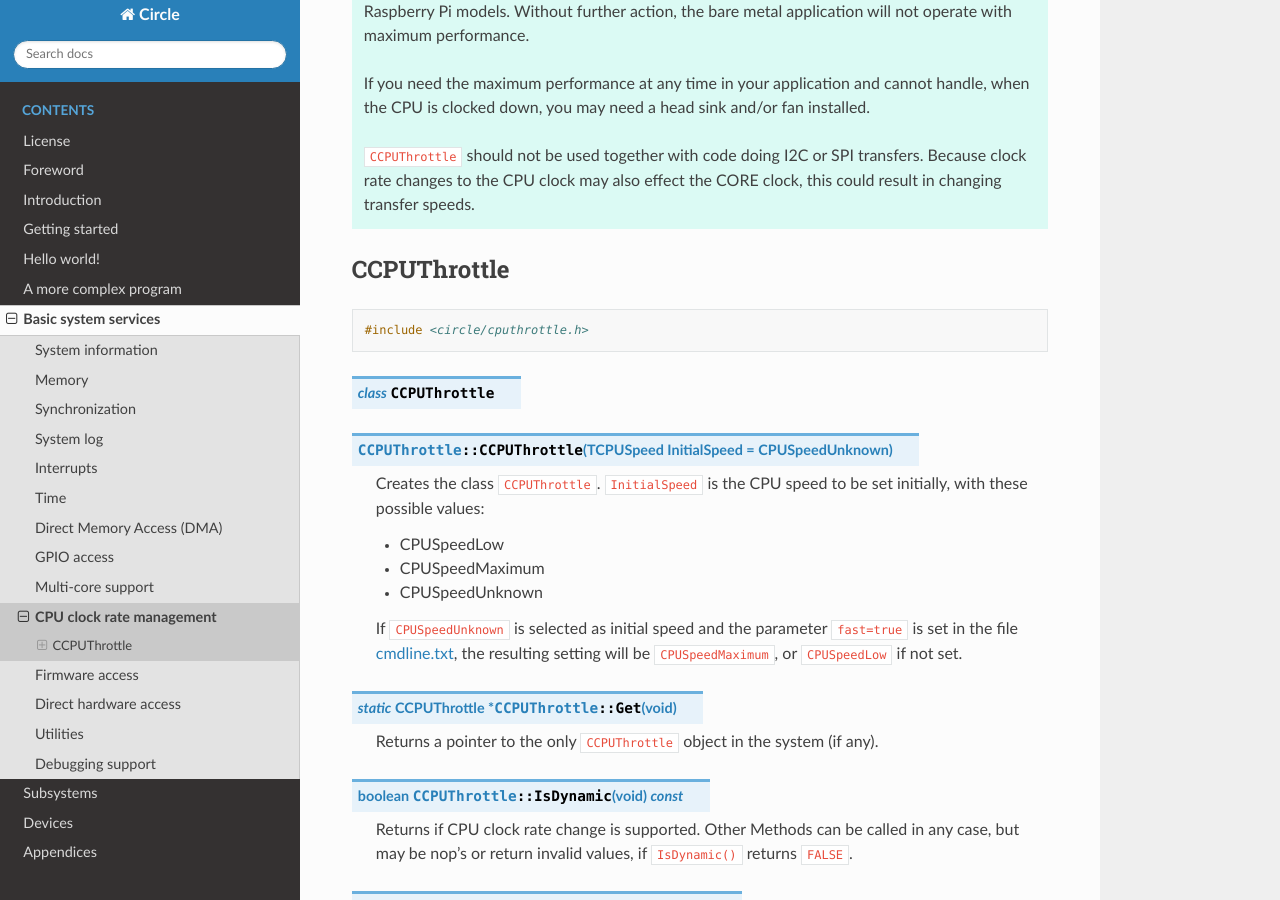
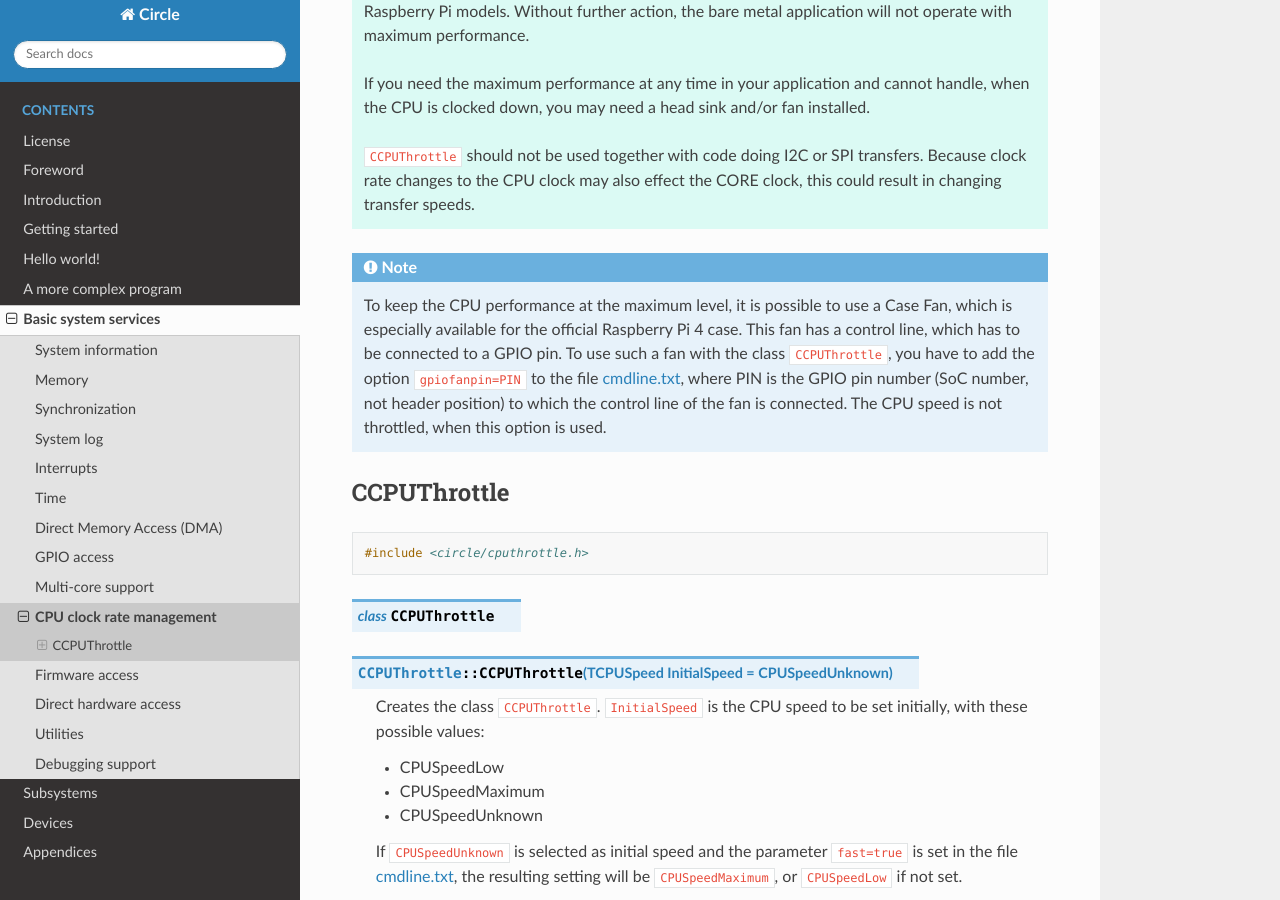
Before and after one commit to rsta2/circle-docs, a Sphinx documentation site: the page built from docs/basic-system-services/cpu-clock-rate-management.rst, in a window 1280 px wide and 900 px high, scrolled down 932 px. Built offline with Sphinx 7.4.7 and the Read the Docs theme 2.0.0, drawn with Linux system fonts in a browser that asks for light colours.

Commit message:
basic-system-services/cpu-clock-rate-management: Add GPIO fan support

```diff
--- a/docs/basic-system-services/cpu-clock-rate-management.rst
+++ b/docs/basic-system-services/cpu-clock-rate-management.rst
@@ -29,6 +29,10 @@ Circle uses the class ``CCPUThrottle`` to implement a CPU clock rate management,
 	If you need the maximum performance at any time in your application and cannot handle, when the CPU is clocked down, you may need a head sink and/or fan installed.
 
 	``CCPUThrottle`` should not be used together with code doing I2C or SPI transfers. Because clock rate changes to the CPU clock may also effect the CORE clock, this could result in changing transfer speeds.
+
+.. note::
+
+	To keep the CPU performance at the maximum level, it is possible to use a Case Fan, which is especially available for the official Raspberry Pi 4 case. This fan has a control line, which has to be connected to a GPIO pin. To use such a fan with the class ``CCPUThrottle``, you have to add the option ``gpiofanpin=PIN`` to the file `cmdline.txt <https://github.com/rsta2/circle/blob/master/doc/cmdline.txt>`_, where PIN is the GPIO pin number (SoC number, not header position) to which the control line of the fan is connected. The CPU speed is not throttled, when this option is used.
 
 CCPUThrottle
 ^^^^^^^^^^^^
```
